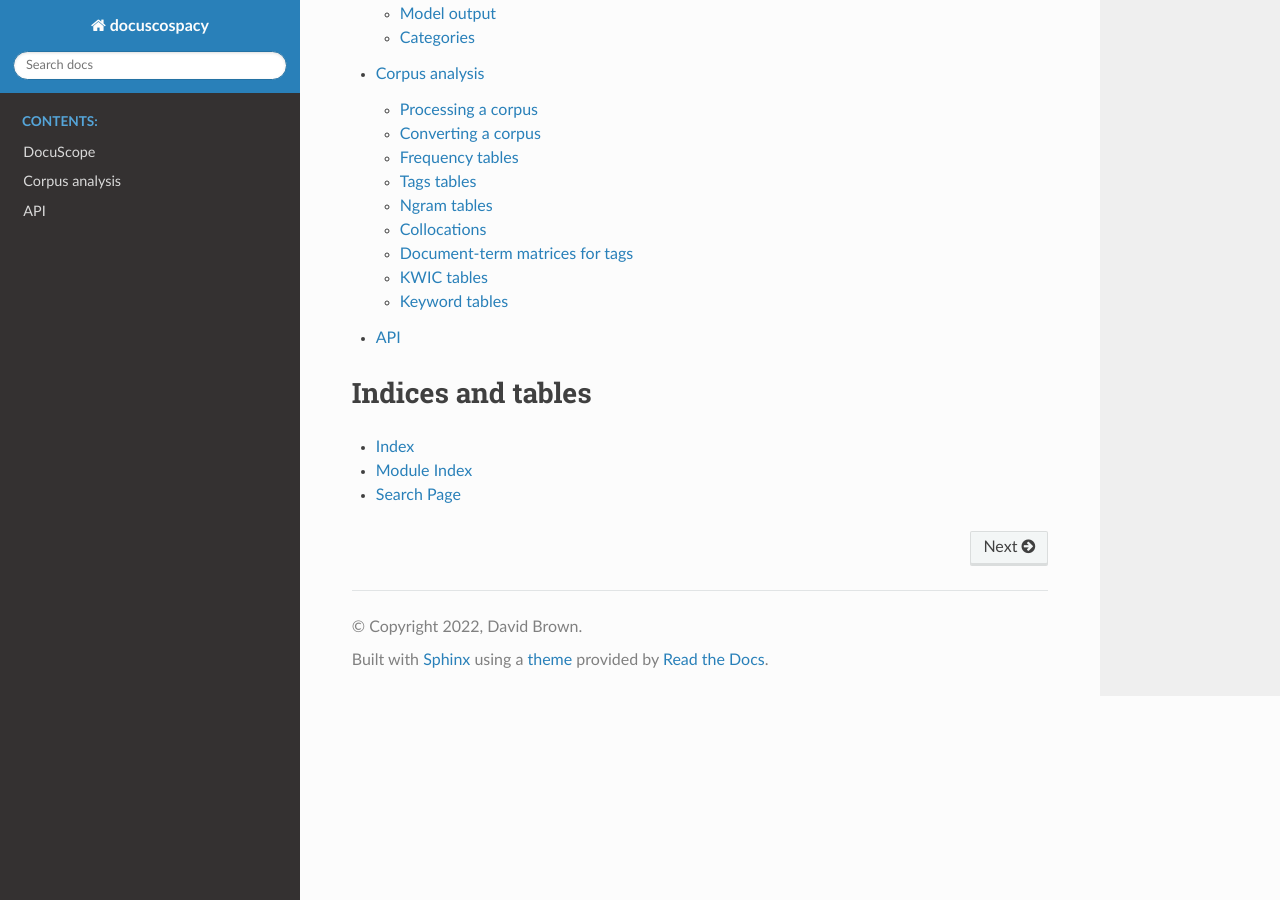
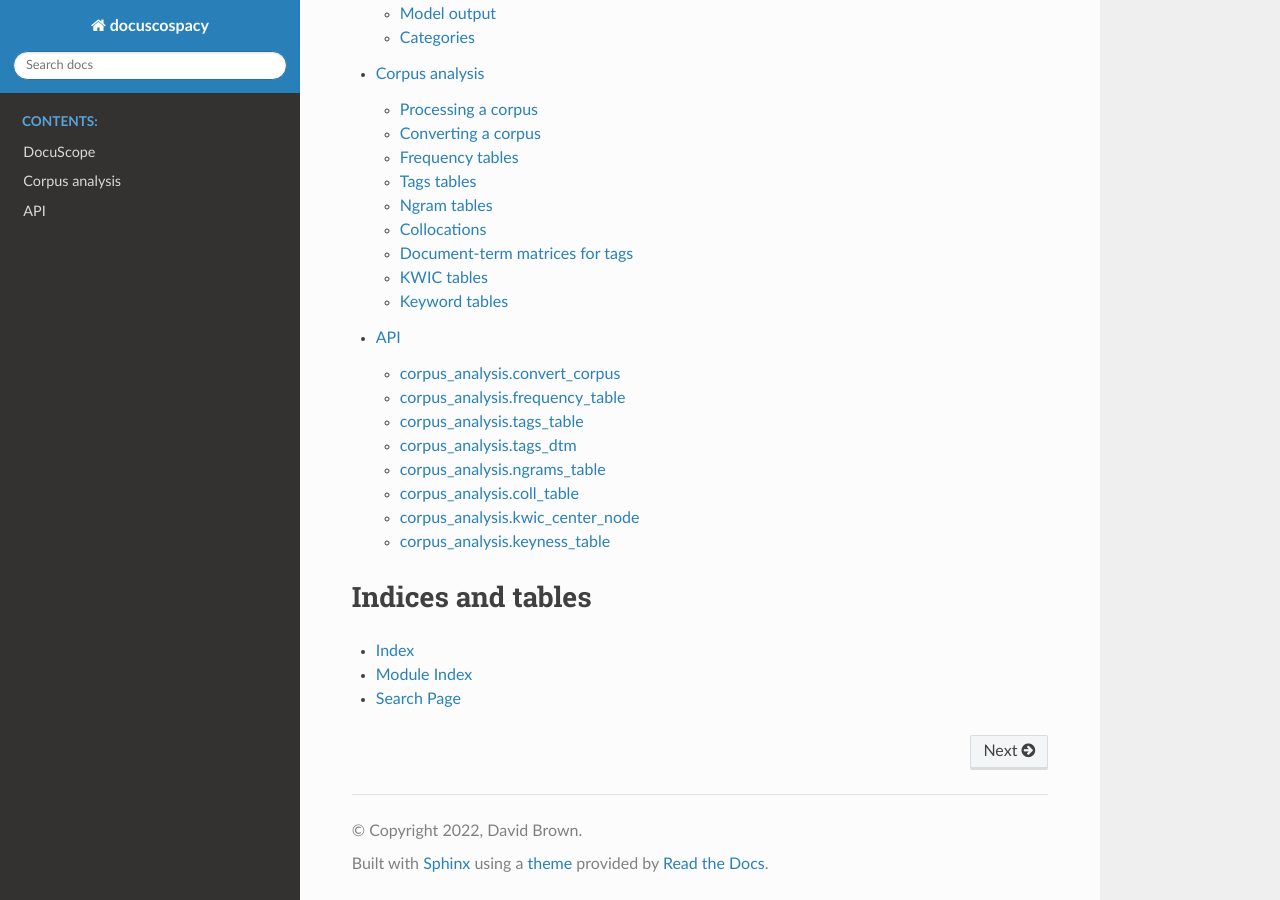
Before and after one commit to browndw/docuscospacy, a Sphinx documentation site: the page built from docs/source/index.rst, in a window 1280 px wide and 900 px high, scrolled down 2131 px. Built offline with Sphinx 7.4.7 and the Read the Docs theme 2.0.0, drawn with Linux system fonts in a browser that asks for light colours; pages that are not in the unit, such as notebooks, are missing from menus.

```diff
--- a/docs/source/api.rst
+++ b/docs/source/api.rst
@@ -1,7 +1,52 @@
+.. _api:
+
 API
 ===
 
-.. autosummary::
-   :toctree: generated
+corpus_analysis.convert_corpus
+------------------------------
 
-   lumache
+.. automodule:: docuscospacy.corpus_analysis.convert_corpus
+    :members:
+
+corpus_analysis.frequency_table
+-------------------------------
+
+.. automodule:: docuscospacy.corpus_analysis.frequency_table
+    :members:
+
+corpus_analysis.tags_table
+--------------------------
+
+.. automodule:: docuscospacy.corpus_analysis.tags_table
+    :members:
+
+corpus_analysis.tags_dtm
+------------------------
+
+.. automodule:: docuscospacy.corpus_analysis.tags_dtm
+    :members:
+
+corpus_analysis.ngrams_table
+----------------------------
+
+.. automodule:: docuscospacy.corpus_analysis.ngrams_table
+    :members:
+
+corpus_analysis.coll_table
+--------------------------
+
+.. automodule:: docuscospacy.corpus_analysis.coll_table
+    :members:
+
+corpus_analysis.kwic_center_node
+--------------------------------
+
+.. automodule:: docuscospacy.corpus_analysis.kwic_center_node
+    :members:
+
+corpus_analysis.keyness_table
+-----------------------------
+
+.. automodule:: docuscospacy.corpus_analysis.keyness_table
+    :members:
```
